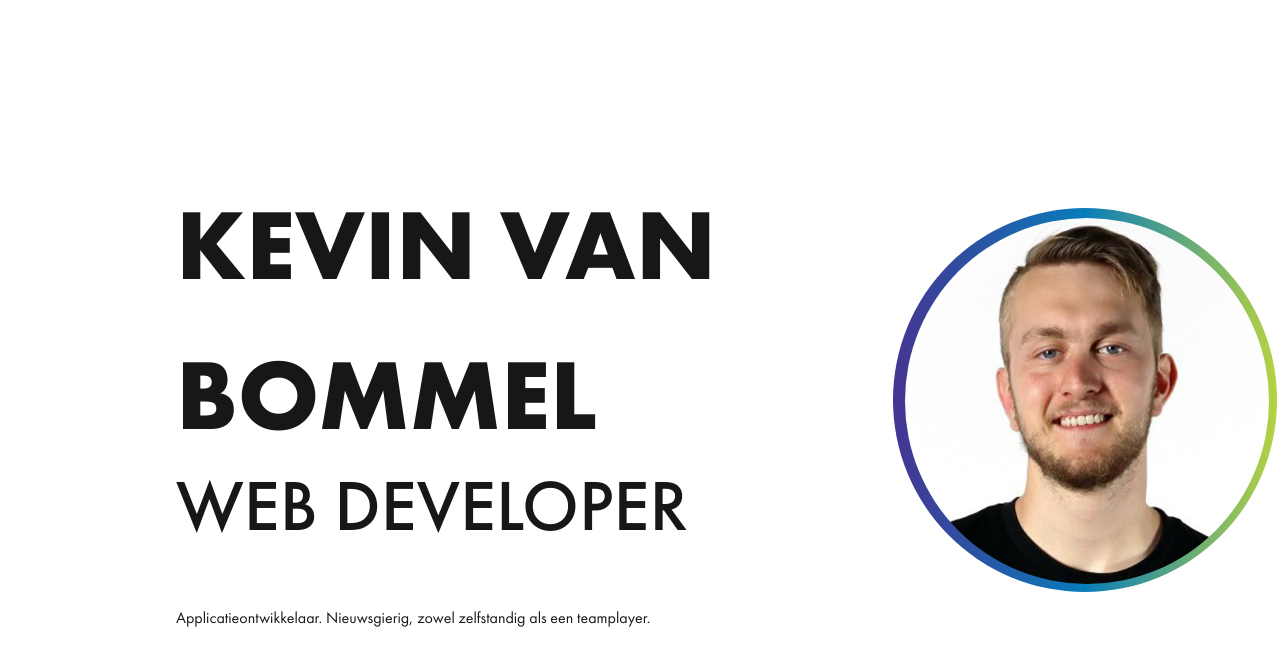
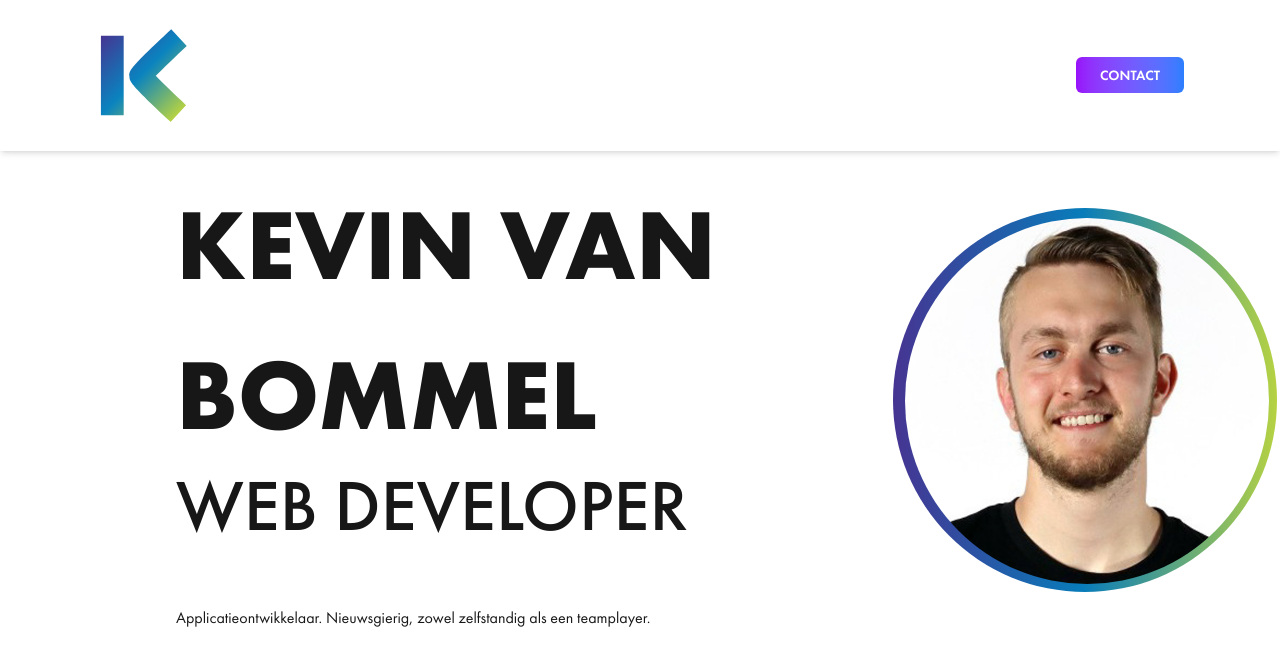
Before and after one commit to Kevayy/portfolio, a Next.js app: page / in a window 1280 px wide. Shown: the top 666 px of the page. Built offline with nearby package versions, Linux system fonts and the light colour scheme.

Commit message:
Add navigation

```diff
--- a/app/page.tsx
+++ b/app/page.tsx
@@ -1,8 +1,10 @@
 import Hero from "@/components/Hero";
+import Navbar from "@/components/Navbar";
 
 export default function Home() {
   return (
     <main>
+      <Navbar />
       <Hero />
     </main>
   );
--- /dev/null
+++ b/components/Navbar.tsx
@@ -0,0 +1,29 @@
+'use client';
+
+import Image from 'next/image';
+
+export default function Navbar() {
+    return (
+        <nav className="fixed top-0 left-0 w-full text-white px-24 py-6 z-50 shadow-md">
+            <div className="flex justify-between items-center">
+                <div className="flex items-center space-x-4">
+                    <Image
+                        src="/assets/KVB_Logo_Diapositief.svg"
+                        alt="Logo"
+                        width={324}
+                        height={102}
+                        priority
+                    />
+                </div>
+                <ul className='flex space-x-12 items-center text-sm font-medium uppercase'>
+                    <li><a href="#about" className="hover:text-blue-400">Over mij</a></li>
+                    <li><a href="#skills" className="hover:text-blue-400">Skills</a></li>
+                    <li><a href="#education" className="hover:text-blue-400">Opleiding</a></li>
+                    <li><a href="#experience" className="hover:text-blue-400">Werkervaring</a></li>
+                </ul>
+
+                <a href="#contact" className="ml-12 px-6 py-2 rounded-md text-white font-semibold uppercase text-sm bg-gradient-to-r from-purple-600 to-blue-500 hover:brightness-110 transition">Contact</a>
+            </div>
+        </nav>
+    )
+}
```
